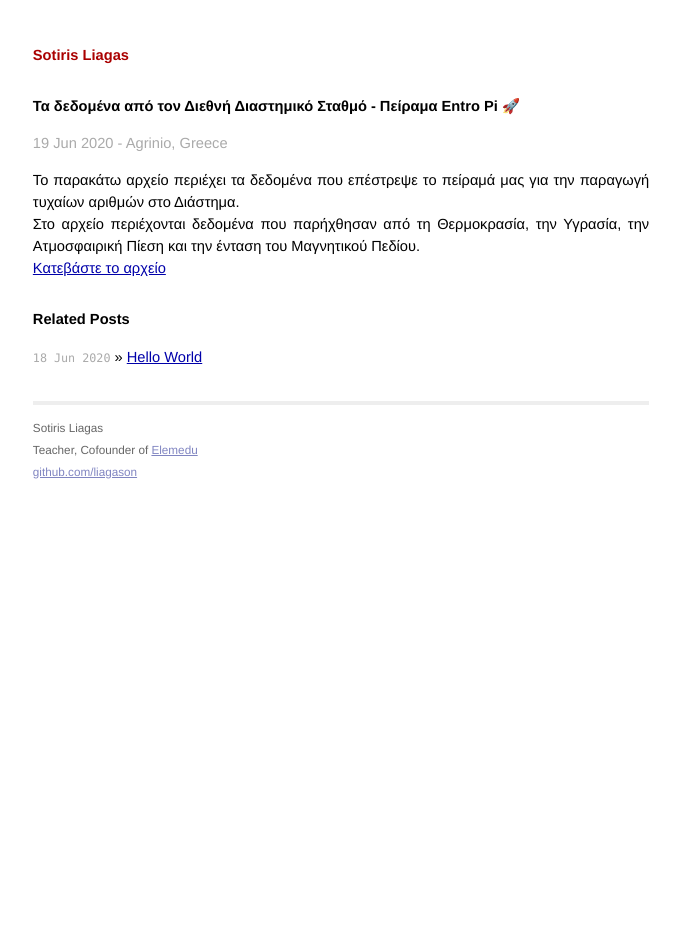
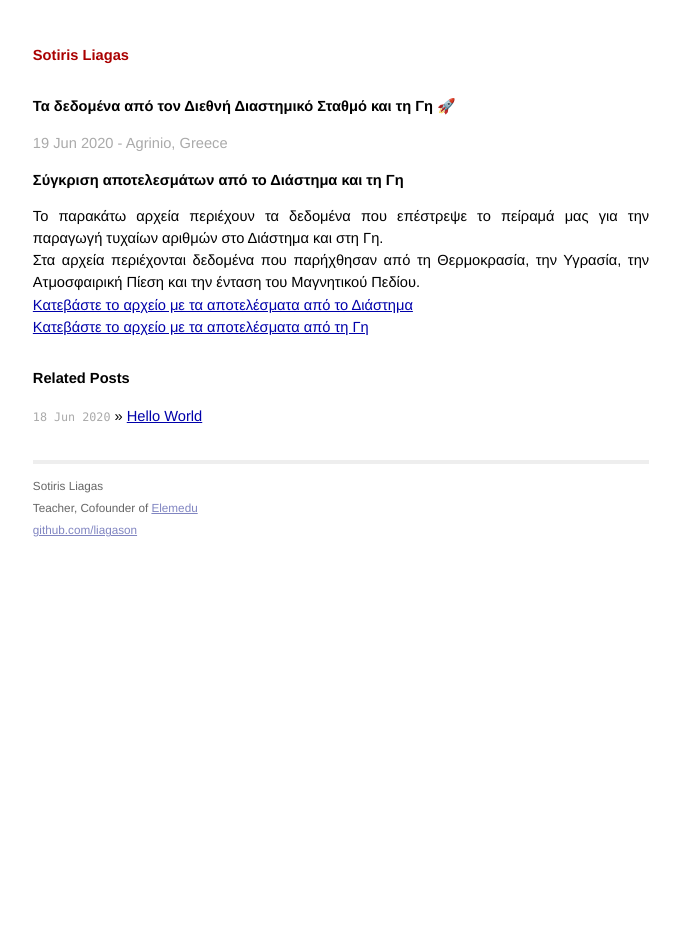
Before and after one commit to liagason/A-Jekyll-Blog, a Jekyll site: the page built from _posts/2020-06-19-astropi-data-files.md, in a window 1280 px wide. Shown: the whole page, without its empty margins (299-979 px from the left). Built offline with Jekyll 4.4.1, drawn with Linux system fonts in a browser that asks for light colours.

Commit message:
Update 2020-06-19-astropi-data-files.md

```diff
--- a/_posts/2020-06-19-astropi-data-files.md
+++ b/_posts/2020-06-19-astropi-data-files.md
@@ -1,6 +1,6 @@
 ---
 layout: post
-title: Τα δεδομένα από τον Διεθνή Διαστημικό Σταθμό - Πείραμα Entro Pi 🚀
+title: Τα δεδομένα από τον Διεθνή Διαστημικό Σταθμό και τη Γη 🚀
 ---
 
 {{ page.title }}
@@ -8,6 +8,8 @@ title: Τα δεδομένα από τον Διεθνή Διαστημικό Σ
 
 <p class="meta">19 Jun 2020 - Agrinio, Greece</p>
 
-Το παρακάτω αρχείο περιέχει τα δεδομένα που επέστρεψε το πείραμά μας για την παραγωγή τυχαίων αριθμών στο Διάστημα.
-Στο αρχείο περιέχονται δεδομένα που παρήχθησαν από τη Θερμοκρασία, την Υγρασία, την Ατμοσφαιρική Πίεση και την ένταση του Μαγνητικού Πεδίου.
-[Κατεβάστε το αρχείο](https://raw.githubusercontent.com/liagason/liagason.github.io/master/files/data02.csv)
+# Σύγκριση αποτελεσμάτων από το Διάστημα και τη Γη
+Το παρακάτω αρχεία περιέχουν τα δεδομένα που επέστρεψε το πείραμά μας για την παραγωγή τυχαίων αριθμών στο Διάστημα και στη Γη.
+Στα αρχεία περιέχονται δεδομένα που παρήχθησαν από τη Θερμοκρασία, την Υγρασία, την Ατμοσφαιρική Πίεση και την ένταση του Μαγνητικού Πεδίου.
+[Κατεβάστε το αρχείο με τα αποτελέσματα από το Διάστημα](https://raw.githubusercontent.com/liagason/liagason.github.io/master/files/data02_space.csv)
+[Κατεβάστε το αρχείο με τα αποτελέσματα από τη Γη](https://raw.githubusercontent.com/liagason/liagason.github.io/master/files/data02_earth.csv)
```
